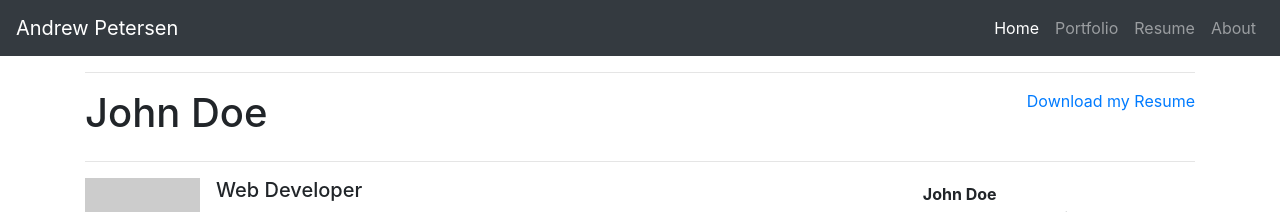
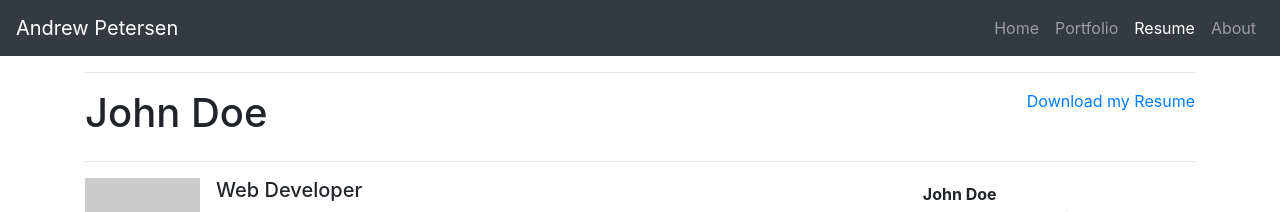
Before and after one commit to petersenandrew/andrew-petersen.com, a Jekyll site: the page built from pages/resume.html, in a window 1280 px wide. Shown: the top 212 px of the page. Built offline with Jekyll 4.4.1, drawn with Linux system fonts in a browser that asks for light colours.

Commit message:
Fix highlighting on navigation bar
Add dictionary for all possible sites and highlight current. Add / to empty page to match page.url

```diff
--- a/_includes/header.html
+++ b/_includes/header.html
@@ -5,18 +5,17 @@
   </button>
   <div class="collapse navbar-collapse" id="navbarSupportedContent">
     <ul class="navbar-nav ml-auto">
-      <li class="nav-item active">
-        <a class="nav-link" href="{{ site.url }}">Home <span class="sr-only">(current)</span></a>
-      </li>
-      <li class="nav-item">
-        <a class="nav-link" href="#">Portfolio</a>
-      </li>
-      <li class="nav-item">
-        <a class="nav-link" href="{{ site.url }}/resume">Resume</a>
-      </li>
-      <li class="nav-item">
-        <a class="nav-link" href="#">About</a>
-      </li>
+      {% for item in site.data.dictionary.nav-items %}
+        {% if page.url == item.definition %}
+          <li class="nav-item active">
+            <a class="nav-link" href="{{ site.url }}{{ item.definition}}">{{ item.term }}<span class="sr-only">(current)</span></a>
+          </li>
+        {% else %}
+          <li class="nav-item">
+            <a class="nav-link" href="{{ site.url }}{{ item.definition}}">{{ item.term }}</a>
+          </li>
+        {% endif %}
+      {% endfor %}
     </ul>
   </div>
 </nav>
```
Also changed, not shown: _data/dictionary.yml (added, +9 -0 lines).
